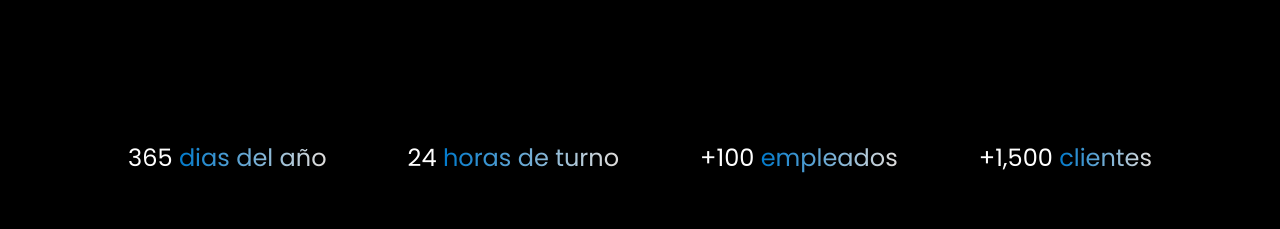
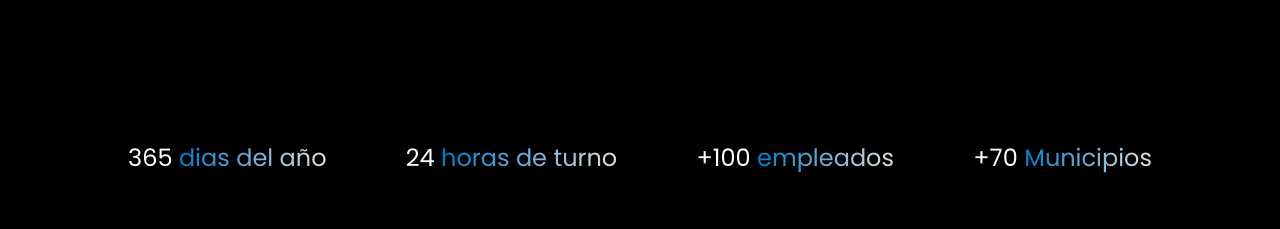
Before and after one commit to Agus-Albarracin/starseare-webpage, a Next.js app: page / in a window 1280 px wide. Shown: the part 1000-1229 px from the top of the page. Built offline with nearby package versions, Linux system fonts and the light colour scheme.

Commit message:
fixed datacount

```diff
--- a/src/components/CounterData/CounterData2.data.ts
+++ b/src/components/CounterData/CounterData2.data.ts
@@ -8,7 +8,7 @@ export const dataCounter2 = [
     {
       id: 2,
       startNumber: 0,
-      endNumber: 1500,
-      text: "clientes",
+      endNumber: 70,
+      text: "Municipios",
     },
   ];
```
